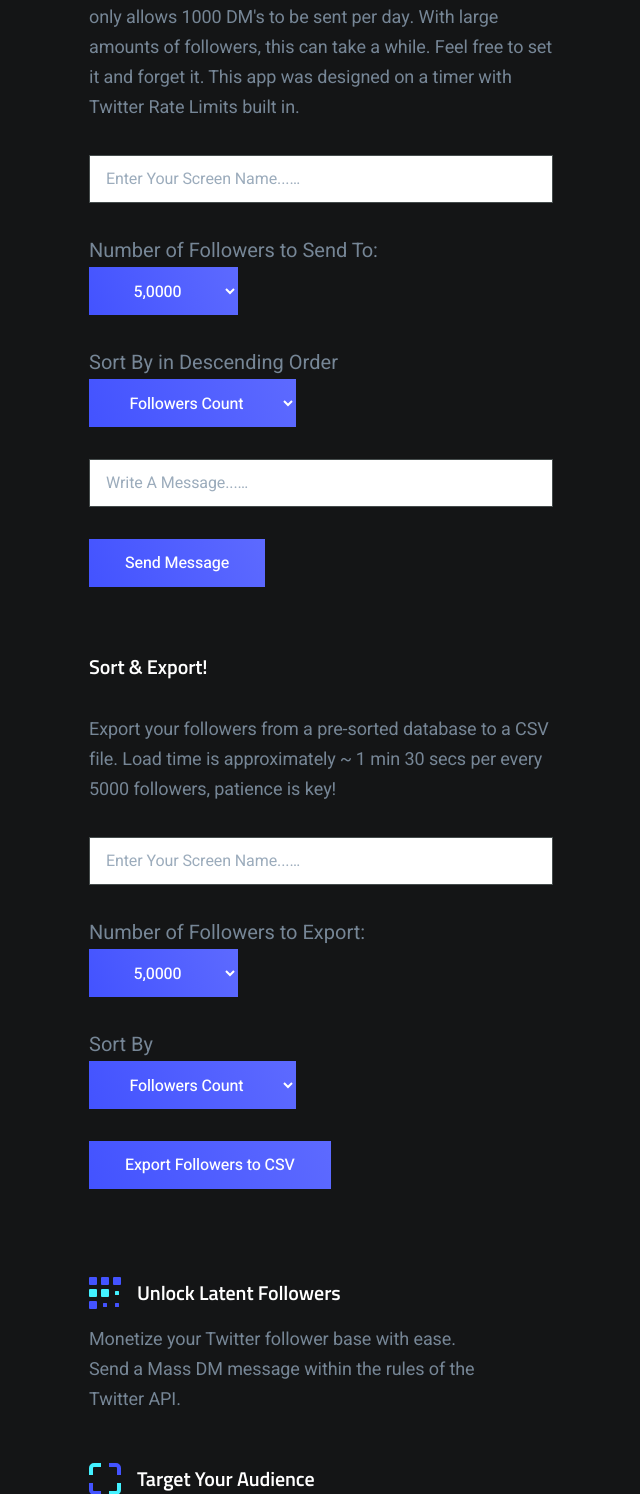
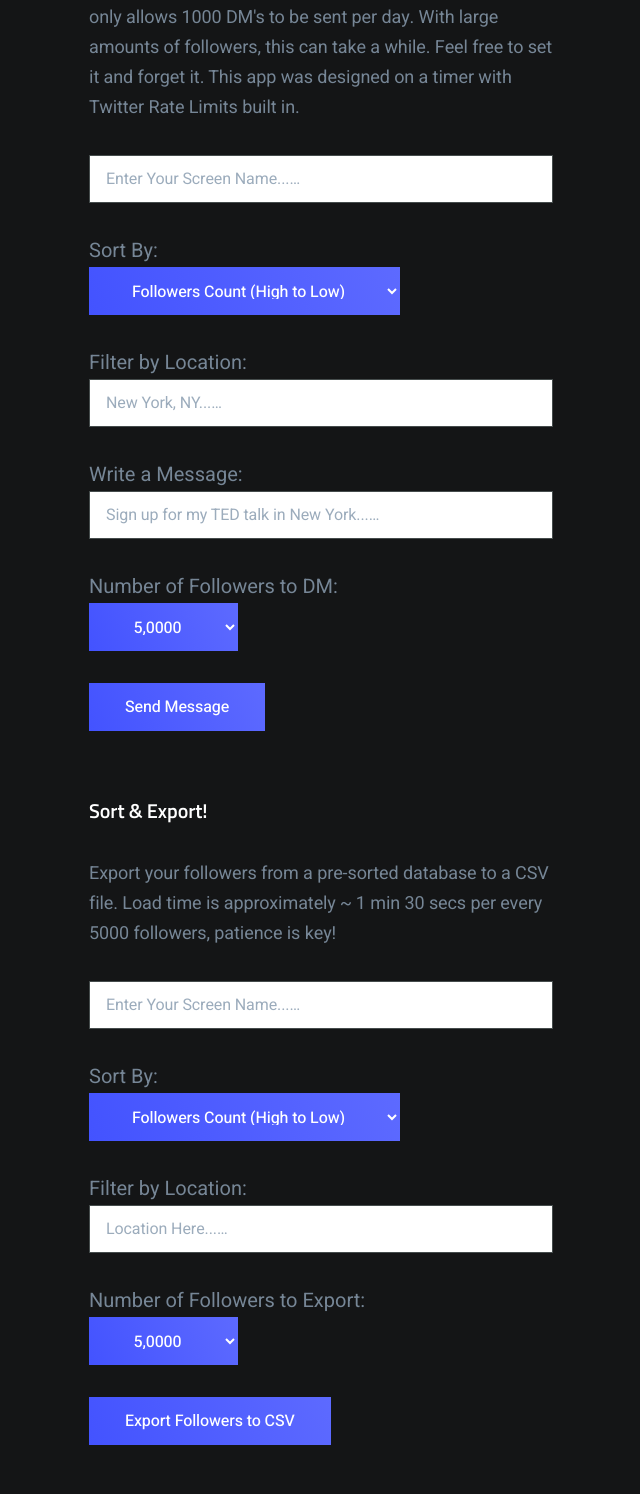
Before and after one commit to npgeorge/twitter-bounty, a Flask app: template app/templates/index.html in a window 1280 px wide. Shown: the part 925-2419 px from the top of the page, without its empty margins (11-651 px from the left). Run offline with Flask 2, Linux system fonts and the light colour scheme; the template is opened without the code that fills it, so the values that code supplies are empty.

Commit message:
added location filter and updated images

```diff
--- a/app/templates/index.html
+++ b/app/templates/index.html
@@ -91,13 +91,39 @@
 						<form action="/message" method="POST">
 							<div class="hero-form field field-grouped is-revealing">
 	                            <div class="control control-expanded">
-	                                <input class="input" type="text" name="5000_message_sn" placeholder="Enter Your Screen Name...&hellip;">
+	                                <input class="input" type="text" name="message_sn" placeholder="Enter Your Screen Name...&hellip;">
 								</div>
 							</div>
 							<br/>
 							<div class="hero-form field field-grouped is-revealing">
 	                            <div class="control control-expanded">
-									<label>Number of Followers to Send To:</label><br/>
+									<label>Sort By:</label><br/>
+									<select class="button button-primary button-block" name="message_sort" value="Sort By...&hellip;">
+										<option value="followers_count">Followers Count (High to Low)</option>
+										<option value="friends_count">Friends Count (High to Low)</option>
+										<option value="statuses_count">Statuses Count(High to Low)</option>
+										<option value="created_at">Created At (Most Recent First)</option>
+										<option value="verified">Verified (True to False)</option>
+										<option value="screen_name">Screen Name (Z to A, Numeric)</option>
+										<option value="name">Name (Z to A, Numeric)</option>
+										<option value="id">Id (Most Recent First)</option>
+									</select>
+								</div>
+							</div>
+							<br/>
+							<label>Filter by Location:</label>
+							<input class="input" type="text" name="location_message" placeholder="New York, NY...&hellip;">
+							<br/><br/>
+							<div class="hero-form field field-grouped is-revealing">
+	                            <div class="control control-expanded">
+									<label>Write a Message:</label>
+	                                <input class="input" type="text" name="message" placeholder="Sign up for my TED talk in New York...&hellip;">
+								</div>
+							</div>
+							<br/>
+							<div class="hero-form field field-grouped is-revealing">
+	                            <div class="control control-expanded">
+									<label>Number of Followers to DM:</label><br/>
 									<select class="button button-primary button-block" name="pages" value="# of Followers...&hellip;">
 										<option value="1">5,0000</option>
 										<option value="2">10,000</option>
@@ -110,28 +136,6 @@
 										<option value="100">500,000</option>
 										<option value="">All</option>
 									</select>
-								</div>
-							</div>
-							<br/>
-							<div class="hero-form field field-grouped is-revealing">
-	                            <div class="control control-expanded">
-									<label>Sort By in Descending Order</label><br/>
-									<select class="button button-primary button-block" name="5000_message_sort" value="Sort By...&hellip;">
-										<option value="followers_count">Followers Count</option>
-										<option value="friends_count">Friends Count</option>
-										<option value="statuses_count">Statuses Count</option>
-										<option value="created_at">Created At</option>
-										<option value="verified">Verified</option>
-										<option value="screen_name">Screen Name</option>
-										<option value="name">Name</option>
-										<option value="id">Id</option>
-									</select>
-								</div>
-							</div>
-							<br/>
-							<div class="hero-form field field-grouped is-revealing">
-	                            <div class="control control-expanded">
-	                                <input class="input" type="text" name="5000_message" placeholder="Write A Message...&hellip;">
 								</div>
 							</div>
 							<br/>
@@ -150,12 +154,32 @@
 							</p>
 							<br/>
 							<!--Form action for sending first 5000 messages -->
-						<form action="/5000_followers" method="POST">
+						<form action="/followers" method="POST">
 							<div class="hero-form field field-grouped is-revealing">
 	                            <div class="control control-expanded">
-	                                <input class="input" type="text" name="5000_csv_sn" placeholder="Enter Your Screen Name...&hellip;">
+	                                <input class="input" type="text" name="csv_sn" placeholder="Enter Your Screen Name...&hellip;">
 								</div>
 							</div>
+							<br/>
+							<div class="hero-form field field-grouped is-revealing">
+	                            <div class="control control-expanded">
+									<label>Sort By:</label><br/>
+									<select class="button button-primary button-block" name="csv_param" value="Sort By...&hellip;">
+										<option value="followers_count">Followers Count (High to Low)</option>
+										<option value="friends_count">Friends Count (High to Low)</option>
+										<option value="statuses_count">Statuses Count(High to Low)</option>
+										<option value="created_at">Created At (Most Recent First)</option>
+										<option value="verified">Verified (True to False)</option>
+										<option value="screen_name">Screen Name (Z to A, Numeric)</option>
+										<option value="name">Name (Z to A, Numeric)</option>
+										<option value="id">Id (Most Recent First)</option>
+									</select>
+								</div>
+							</div>
+							<br/>
+							<label>Filter by Location:</label>
+							<input class="input" type="text" name="location_param" placeholder="Location Here...&hellip;">
+							<br/>
 							<br/>
 							<div class="hero-form field field-grouped is-revealing">
 	                            <div class="control control-expanded">
@@ -171,22 +195,6 @@
 										<option value="40">200,000</option>
 										<option value="100">500,000</option>
 										<option value="">All</option>
-									</select>
-								</div>
-							</div>
-							<br/>
-							<div class="hero-form field field-grouped is-revealing">
-	                            <div class="control control-expanded">
-									<label>Sort By</label><br/>
-									<select class="button button-primary button-block" name="5000_csv_param" value="Sort By...&hellip;">
-										<option value="followers_count">Followers Count</option>
-										<option value="friends_count">Friends Count</option>
-										<option value="statuses_count">Statuses Count</option>
-										<option value="created_at">Created At</option>
-										<option value="verified">Verified</option>
-										<option value="screen_name">Screen Name</option>
-										<option value="name">Name</option>
-										<option value="id">Id</option>
 									</select>
 								</div>
 							</div>
```
Also changed, not shown: app/routes.py (+42 -18 lines), README.md, images_github/landing_2_dm_v2.png (added), images_github/landing_3_se_v3.png (added).
